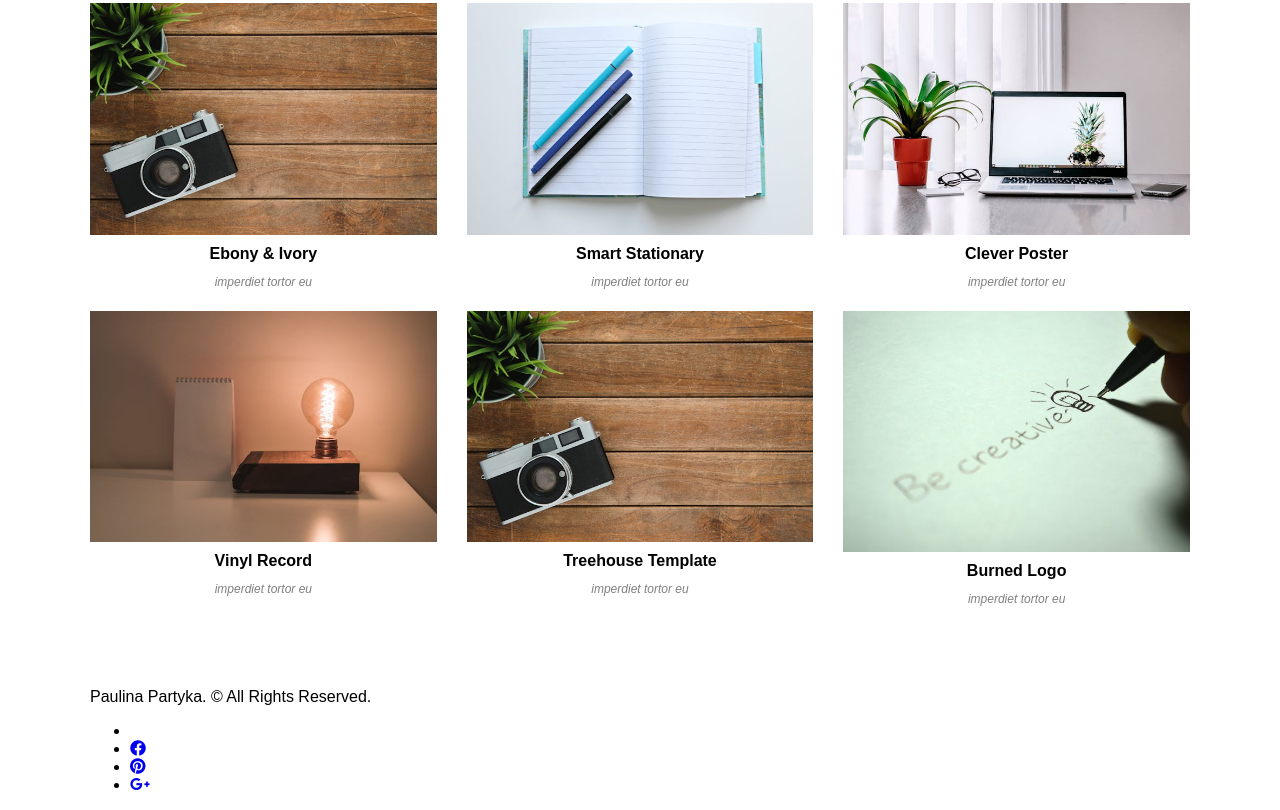
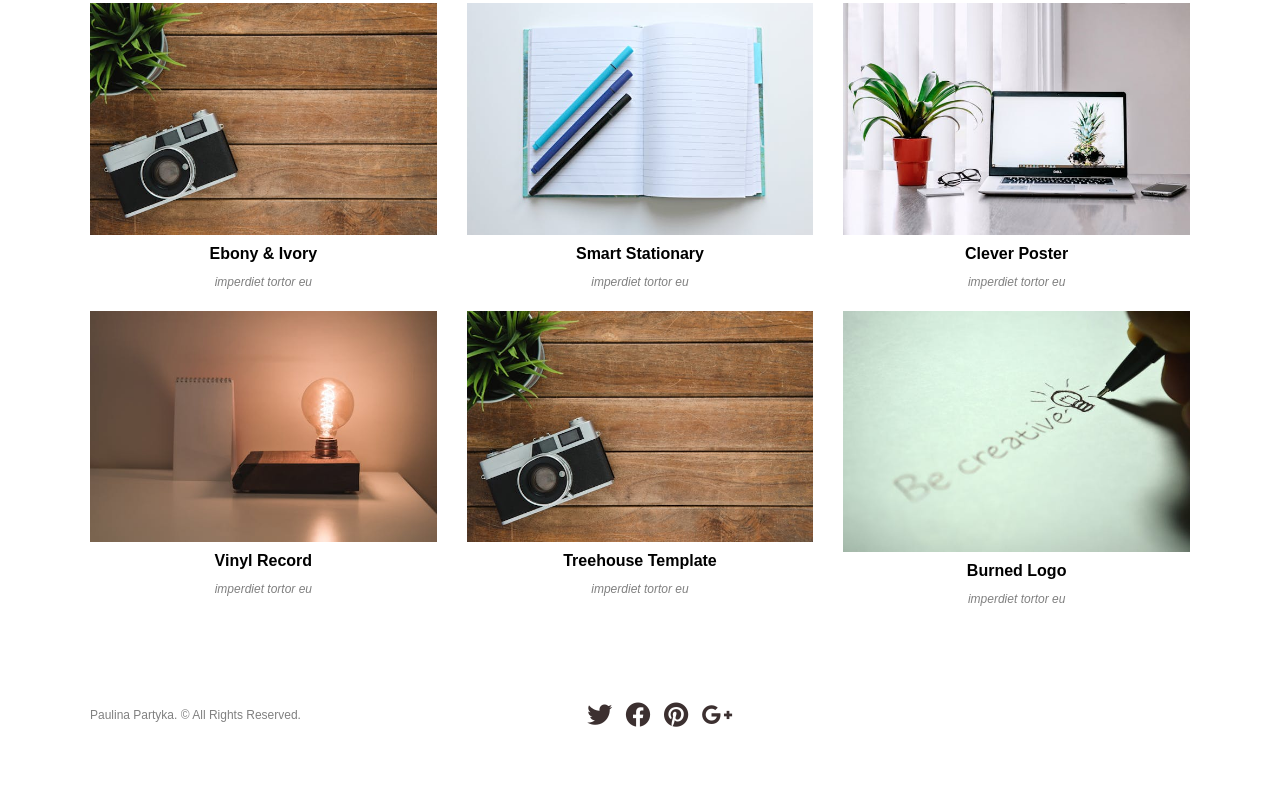
Before and after one commit to PaulinaP20/landing-page, a website: page index.html in a window 1280 px wide. Shown: the part 1444-2254 px from the top of the page. After the commit the page ends 2186 px from the top, so only its background shows below. Drawn offline with Linux system fonts and the light colour scheme.

Commit message:
add css footer and fix previous html

```diff
--- a/index.html
+++ b/index.html
@@ -136,8 +136,9 @@
         <footer class="footer">
             <div class="container">
                 <div>Paulina Partyka. © All Rights Reserved.</div>
+
                 <ul>
-                    <li><a href="#"><i class="fa-brands fa-x-twitter"></i></a></li>
+                    <li><a href="#"><i class="fa-brands fa-twitter"></i></a></li>
                     <li><a href="#"><i class="fa-brands fa-facebook"></i></a></li>
                     <li><a href="#"><i class="fa-brands fa-pinterest"></i></a></li>
                     <li><a href="#"><i class="fa-brands fa-google-plus-g"></i></a></li>
--- a/sass/style.scss
+++ b/sass/style.scss
@@ -157,6 +157,12 @@ section {
 .img img {
     width: 100%;
     height: auto;
+    transition: filter 0.3s ease;
+}
+
+img:hover {
+    filter: brightness(50%);
+    cursor:pointer;
 }
 
 .text a {
@@ -176,3 +182,36 @@ section {
 }
 
 /* footer */
+
+footer {
+    padding:20px 0;
+}
+.footer .container {
+    display:flex;
+    align-items:center;
+    position: relative;
+}
+
+footer ul li {
+    list-style: none;
+    align-items:center;
+    display:inline;
+    padding: 5px;
+}
+
+.footer ul {
+    text-align: center;
+    position:absolute;
+    left:50%;
+    transform:translate(-50%);
+}
+
+.footer a {
+    font-size:25px;
+    color:#3c3030;
+}
+
+.footer div {
+    font-size:12px;
+    color:gray;
+}
```
Also changed, not shown: css/style.css, 1 other file.
